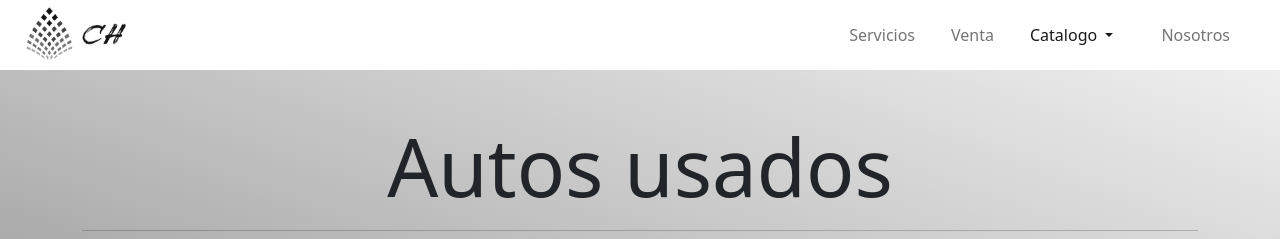
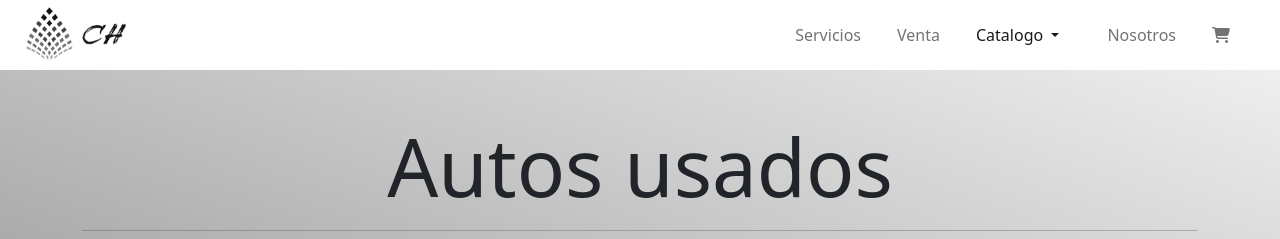
Before and after one commit to ValenCh/proyecto-final, a website: page catalogoU.html in a window 1280 px wide. Shown: the top 239 px of the page. Drawn offline with nearby package versions, Linux system fonts and the light colour scheme.

Commit message:
primera vez aplicando js

```diff
--- a/catalogoU.html
+++ b/catalogoU.html
@@ -48,6 +48,10 @@
           </li>
           <li class="nav-item">
             <a class="nav-link" href="./nosotros.html">Nosotros</a>
+          </li>
+
+          <li class="carrito nav-item">
+            <a class="nav-link" href="#" onclick="carritoDeCompra()"><i class="fa-solid fa-cart-shopping"></i></a>
           </li>
         </ul>
       </div>
@@ -136,7 +140,7 @@
         <div class="img5">
           <div class="c-img">
             <img
-              src="https://imgcla.lavoz.com.ar/files/imagecache/ficha_aviso_mobile_462_253/avisos/aviso_auto/aviso-auto-chevrolet-classic-7817151.JPG"
+              src="https://autotest.com.ar/wp-content/uploads/2022/05/Chevrolet-Classic-Frente.jpg"
               alt="Chev. Corsa y Classic" />
             <div class="txt">
               <h3>Chev. Corsa y Classic</h3>
@@ -324,7 +328,11 @@
 
   <script src="https://cdn.jsdelivr.net/npm/bootstrap@5.2.0-beta1/dist/js/bootstrap.bundle.min.js"
     integrity="sha384-pprn3073KE6tl6bjs2QrFaJGz5/SUsLqktiwsUTF55Jfv3qYSDhgCecCxMW52nD2"
-    crossorigin="anonymous"></script>
+    crossorigin="anonymous">
+  </script>
+
+  <script src="./js/main.js"></script>
+
 </body>
 
 </html>
--- /dev/null
+++ b/js/main.js
@@ -0,0 +1,116 @@
+function carritoDeCompra(){
+
+   let nombre = prompt("Cual es su nombre?");
+   let apellido = prompt("Cual es su apellido?");
+   let numeroDeTelefono = Number(prompt("Ingrese su numero de telefono"));
+   let validar = isNaN(numeroDeTelefono);
+   while (validar){
+    numeroDeTelefono = Number(prompt("Porfavor ingrese su numero de telefono"));
+    validar = isNaN(numeroDeTelefono);
+   }
+   let password = prompt("Registre su contraseña");
+   let passworIngresada = prompt("Ingrese su contraseña");
+   for(let i = 3; i > 0; i--){
+        if(password === passworIngresada){
+            break;
+        } else{
+            passworIngresada = prompt(`Contraseña incorrecta, te quedan ${i} intentos`);
+        }
+   }
+
+   let ingreseAuto;
+   let auto;
+   let n = "no";
+   let precioAuto;
+
+   while(n != "si"){
+    ingreseAuto = prompt("Ingrese el auto que quiera reservar (copie y pegue el nombre del auto desde nuestro catalogo)");
+    auto = ingreseAuto.toLowerCase().split(' ').join('');
+
+    switch(auto){
+         case "fiatcronos":
+            precioAuto = 2600000;
+        n = prompt(`El Fiat Cronos vale $${precioAuto}, para reservarlo ponga 'si', sino ingrese 'no' `);
+        break;
+
+        case "toyotahilux":
+            precioAuto = 3200000;
+        n = prompt(`El Toyota Hilux vale $${precioAuto}, para reservarlo ponga 'si', sino ingrese 'no' `);
+        break;
+
+        case "corollagr-sport":
+            precioAuto = 2700000;
+        n = prompt(`El Corolla GR-Sport vale $${precioAuto}, para reservarlo ponga 'si', sino ingrese 'no' `);
+        break;
+
+        case "toyotayaris":
+            precioAuto = 2300000;
+        n = prompt(`El Toyota Yaris vale $${precioAuto}, para reservarlo ponga 'si', sino ingrese 'no' `);
+        break;
+
+        case "renaultsandero":
+            precioAuto = 2000000;
+        n = prompt(`El Renault Sandero vale $${precioAuto}, para reservarlo ponga 'si', sino ingrese 'no' `);
+        break;
+
+        case "fordranger":
+            precioAuto = 3300000;
+        n = prompt(`El Ford Ranger vale $${precioAuto}, para reservarlo ponga 'si', sino ingrese 'no' `);
+        break;
+
+        case "vwgolytrend":
+            precioAuto = 1300000;
+        n = prompt(`El VW Gol y Trend vale $${precioAuto}, para reservarlo ponga 'si', sino ingrese 'no' `);
+        break;
+
+        case "fiatpalio":
+            precioAuto = 1200000;
+        n = prompt(`El Fiat Palio vale $${precioAuto}, para reservarlo ponga 'si', sino ingrese 'no' `);
+        break;
+
+        case "fordfiesta":
+            precioAuto = 1400000;
+        n = prompt(`El Ford Fiesta vale $${precioAuto}, para reservarlo ponga 'si', sino ingrese 'no' `);
+        break;
+
+        case "renaultclio":
+            precioAuto = 1600000;
+        n = prompt(`El Renault Clio $${precioAuto}, para reservarlo ponga 'si', sino ingrese 'no' `);
+        break;
+
+        case "chev.corsayclassic":
+            precioAuto = 1300000;
+        n = prompt(`El Chev. Corsa y Classic vale $${precioAuto}, para reservarlo ponga 'si', sino ingrese 'no' `);
+        break;
+
+        case "mercedes-benzgla-class":
+            precioAuto = 1550000;
+        n = prompt(`El Mercedes-Benz GLA-Class vale $${precioAuto}, para reservarlo ponga 'si', sino ingrese 'no' `);
+        break;
+
+        default:
+        alert("No tenemos ese auto");
+        break;
+    }
+   }
+
+   const descuento = (a,b) => {
+    let x = a * b/100;
+    return a - x;
+    }
+   const codigoDeDescuento = "descuento10%";
+   const codigoDeDescuento2 = "descuento5%";
+   let pedirDescuento = prompt("Si tiene ingrese su codigo de descuento").toLowerCase().split(' ').join('');
+
+   if(pedirDescuento == codigoDeDescuento){
+    precioAuto =  descuento(precioAuto, 10);
+   } else if(pedirDescuento == codigoDeDescuento2){
+    precioAuto = descuento(precioAuto, 5);
+   }else{
+    alert("puedes conseguir el descuento viendo el codigo 😁");
+   }
+
+   alert(`${nombre} ${apellido} usted ha seleccionado el ${ingreseAuto}, cuyo precio final es de ${precioAuto}. Nosotros nos comunicaremos al ${numeroDeTelefono} para terminar con los ultimos detalles de su compra. ¡Gracias por elegirnos!`);
+
+
+}
```
Also changed, not shown: catalogoN.html (+8 -1 lines).
